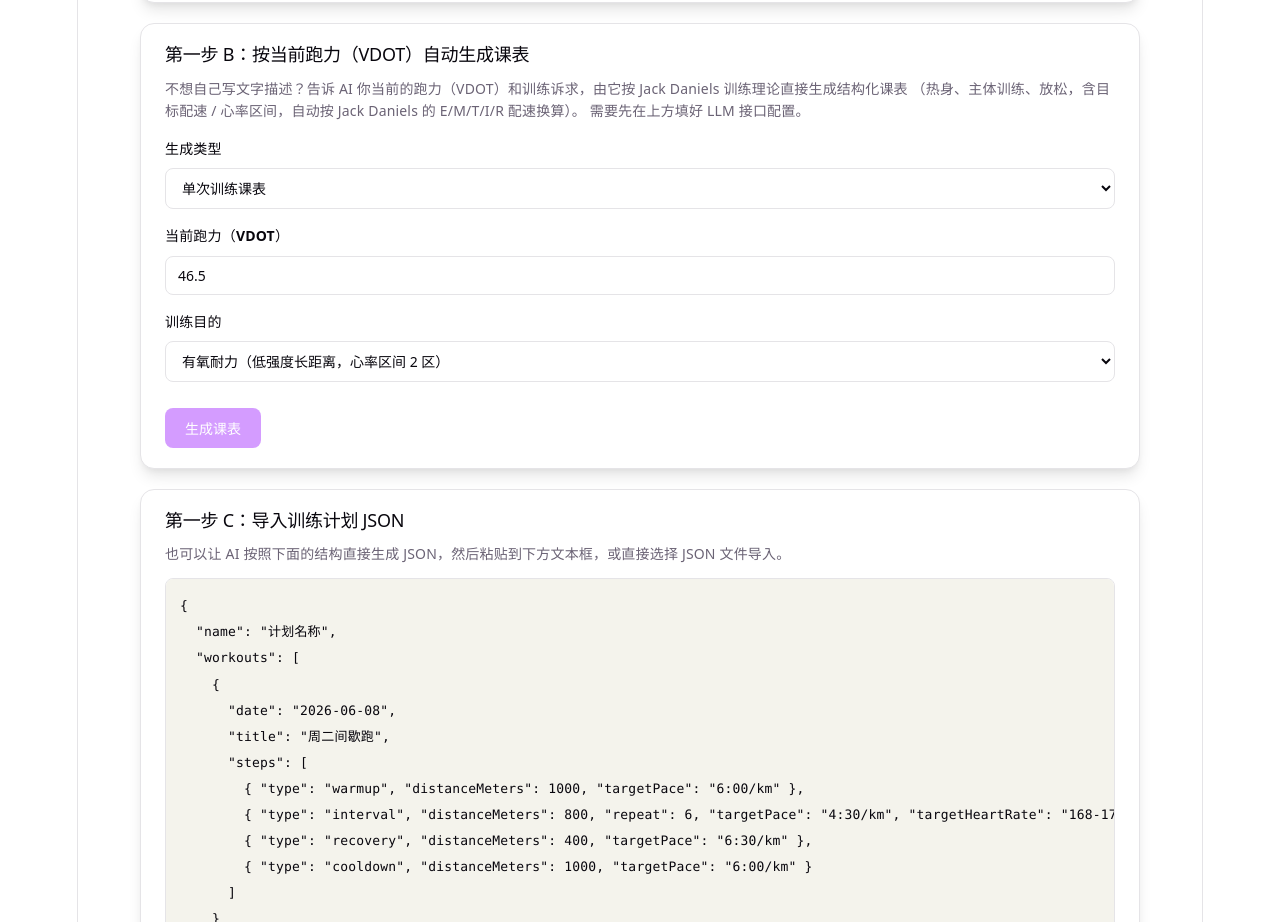
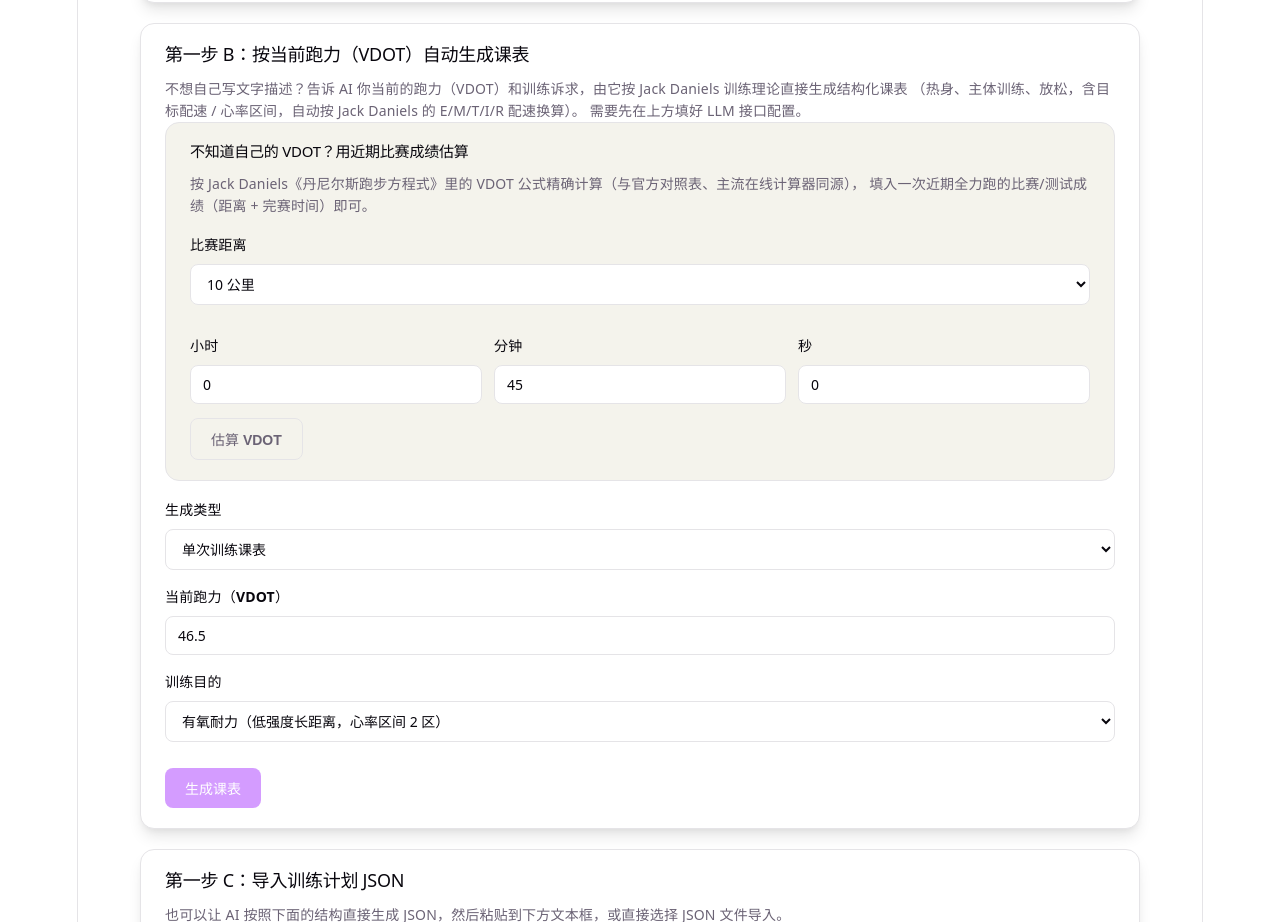
Before and after one commit to liush2023-cpu/garmin-, a React (Vite) app in the folder client/: page / in a window 1280 px wide. Shown: the part 940-1862 px from the top of the page. Built offline with nearby package versions, Linux system fonts and the light colour scheme.

Commit message:
feat: estimate VDOT from race result using the Daniels-Gilbert formula

```diff
--- a/client/src/App.tsx
+++ b/client/src/App.tsx
@@ -120,6 +120,42 @@ function removeFromSyncLog(workoutIds: string[]) {
   saveSyncLog(loadSyncLog().filter((e) => !ids.has(e.workoutId)))
 }
 
+// --- VDOT 估算（Jack Daniels / Daniels-Gilbert 公式） ----------------------
+//
+// 给定一次比赛的距离（米）和完赛时间（分钟），按《丹尼尔斯跑步方程式》
+// 里的经验公式精确计算 VDOT，避免用户去外部网站查表。
+//
+//   v        = 配速，单位 米/分钟
+//   VO2      = -4.60 + 0.182258·v + 0.000104·v²            （该配速消耗的摄氧量）
+//   %VO2max  = 0.8 + 0.1894393·e^(-0.012778·t) + 0.2989558·e^(-0.1932605·t)
+//              （完赛时间 t 分钟时，全程平均用到的最大摄氧量百分比）
+//   VDOT     = VO2 / %VO2max
+//
+// 这正是 Daniels 书中附表、以及多数在线 VDOT 计算器背后使用的公式。
+function estimateVdot(distanceMeters: number, timeMinutes: number): number | null {
+  if (!Number.isFinite(distanceMeters) || !Number.isFinite(timeMinutes)) return null
+  if (distanceMeters <= 0 || timeMinutes <= 0) return null
+
+  const v = distanceMeters / timeMinutes
+  const vo2 = -4.6 + 0.182258 * v + 0.000104 * v * v
+  const pctMax =
+    0.8 +
+    0.1894393 * Math.exp(-0.012778 * timeMinutes) +
+    0.2989558 * Math.exp(-0.1932605 * timeMinutes)
+  if (pctMax <= 0) return null
+
+  const vdot = vo2 / pctMax
+  return Number.isFinite(vdot) && vdot > 0 ? vdot : null
+}
+
+const RACE_PRESETS = {
+  '5k': { label: '5 公里', meters: 5000 },
+  '10k': { label: '10 公里', meters: 10000 },
+  half: { label: '半程马拉松', meters: 21097.5 },
+  full: { label: '全程马拉松', meters: 42195 },
+  custom: { label: '自定义距离', meters: 0 },
+} as const
+
 const STEP_TYPES: StepType[] = ['warmup', 'interval', 'recovery', 'cooldown', 'easy', 'rest']
 
 const VALID_STEP_TYPES = new Set<StepType>(['warmup', 'interval', 'recovery', 'cooldown', 'easy', 'rest'])
@@ -176,6 +212,15 @@ function App() {
   const [planText, setPlanText] = useState('')
   const [parsing, setParsing] = useState(false)
   const [parseError, setParseError] = useState<string | null>(null)
+
+  // 用近期比赛成绩估算 VDOT
+  const [raceDistKey, setRaceDistKey] = useState<keyof typeof RACE_PRESETS>('10k')
+  const [raceCustomKm, setRaceCustomKm] = useState('10')
+  const [raceHours, setRaceHours] = useState('0')
+  const [raceMinutes, setRaceMinutes] = useState('45')
+  const [raceSeconds, setRaceSeconds] = useState('0')
+  const [vdotEstimate, setVdotEstimate] = useState<number | null>(null)
+  const [vdotEstimateError, setVdotEstimateError] = useState<string | null>(null)
 
   // 按 VDOT / 训练目的直接生成课表
   const [genMode, setGenMode] = useState<'single' | 'week'>('single')
@@ -278,6 +323,29 @@ function App() {
     } finally {
       setParsing(false)
     }
+  }
+
+  function handleEstimateVdot() {
+    setVdotEstimateError(null)
+    setVdotEstimate(null)
+    const distanceMeters =
+      raceDistKey === 'custom' ? Number(raceCustomKm) * 1000 : RACE_PRESETS[raceDistKey].meters
+    const timeMinutes = (Number(raceHours) || 0) * 60 + (Number(raceMinutes) || 0) + (Number(raceSeconds) || 0) / 60
+    if (!distanceMeters || distanceMeters <= 0) {
+      setVdotEstimateError('请输入有效的比赛距离')
+      return
+    }
+    if (!timeMinutes || timeMinutes <= 0) {
+      setVdotEstimateError('请输入有效的完赛时间')
+      return
+    }
+    const vdot = estimateVdot(distanceMeters, timeMinutes)
+    if (vdot == null) {
+      setVdotEstimateError('无法根据该成绩估算 VDOT，请检查距离和时间是否合理')
+      return
+    }
+    setVdotEstimate(vdot)
+    setGenVdot(vdot.toFixed(1))
   }
 
   async function handleGenerate() {
@@ -490,6 +558,54 @@ function App() {
           （热身、主体训练、放松，含目标配速 / 心率区间，自动按 Jack Daniels 的 E/M/T/I/R 配速换算）。
           需要先在上方填好 LLM 接口配置。
         </p>
+        <div className="card" style={{ background: 'var(--code-bg)', boxShadow: 'none', margin: '0 0 16px' }}>
+          <h2 style={{ fontSize: 15 }}>不知道自己的 VDOT？用近期比赛成绩估算</h2>
+          <p className="hint">
+            按 Jack Daniels《丹尼尔斯跑步方程式》里的 VDOT 公式精确计算（与官方对照表、主流在线计算器同源），
+            填入一次近期全力跑的比赛/测试成绩（距离 + 完赛时间）即可。
+          </p>
+          <div className="row">
+            <label style={{ flex: 1, minWidth: 160 }}>
+              比赛距离
+              <select value={raceDistKey} onChange={(e) => setRaceDistKey(e.target.value as keyof typeof RACE_PRESETS)}>
+                {Object.entries(RACE_PRESETS).map(([key, p]) => (
+                  <option key={key} value={key}>
+                    {p.label}
+                  </option>
+                ))}
+              </select>
+            </label>
+            {raceDistKey === 'custom' && (
+              <label style={{ flex: 1, minWidth: 120 }}>
+                距离（公里）
+                <input type="number" min={0} step="0.1" value={raceCustomKm} onChange={(e) => setRaceCustomKm(e.target.value)} />
+              </label>
+            )}
+          </div>
+          <div className="row">
+            <label style={{ flex: 1, minWidth: 80 }}>
+              小时
+              <input type="number" min={0} value={raceHours} onChange={(e) => setRaceHours(e.target.value)} />
+            </label>
+            <label style={{ flex: 1, minWidth: 80 }}>
+              分钟
+              <input type="number" min={0} max={59} value={raceMinutes} onChange={(e) => setRaceMinutes(e.target.value)} />
+            </label>
+            <label style={{ flex: 1, minWidth: 80 }}>
+              秒
+              <input type="number" min={0} max={59} value={raceSeconds} onChange={(e) => setRaceSeconds(e.target.value)} />
+            </label>
+          </div>
+          <button className="ghost" onClick={handleEstimateVdot}>
+            估算 VDOT
+          </button>
+          {vdotEstimateError && <p className="error">{vdotEstimateError}</p>}
+          {vdotEstimate != null && (
+            <p className="hint">
+              估算结果：<strong>VDOT ≈ {vdotEstimate.toFixed(1)}</strong>（已自动填入下方"当前跑力"）
+            </p>
+          )}
+        </div>
         <label>
           生成类型
           <select value={genMode} onChange={(e) => setGenMode(e.target.value as 'single' | 'week')}>
```
